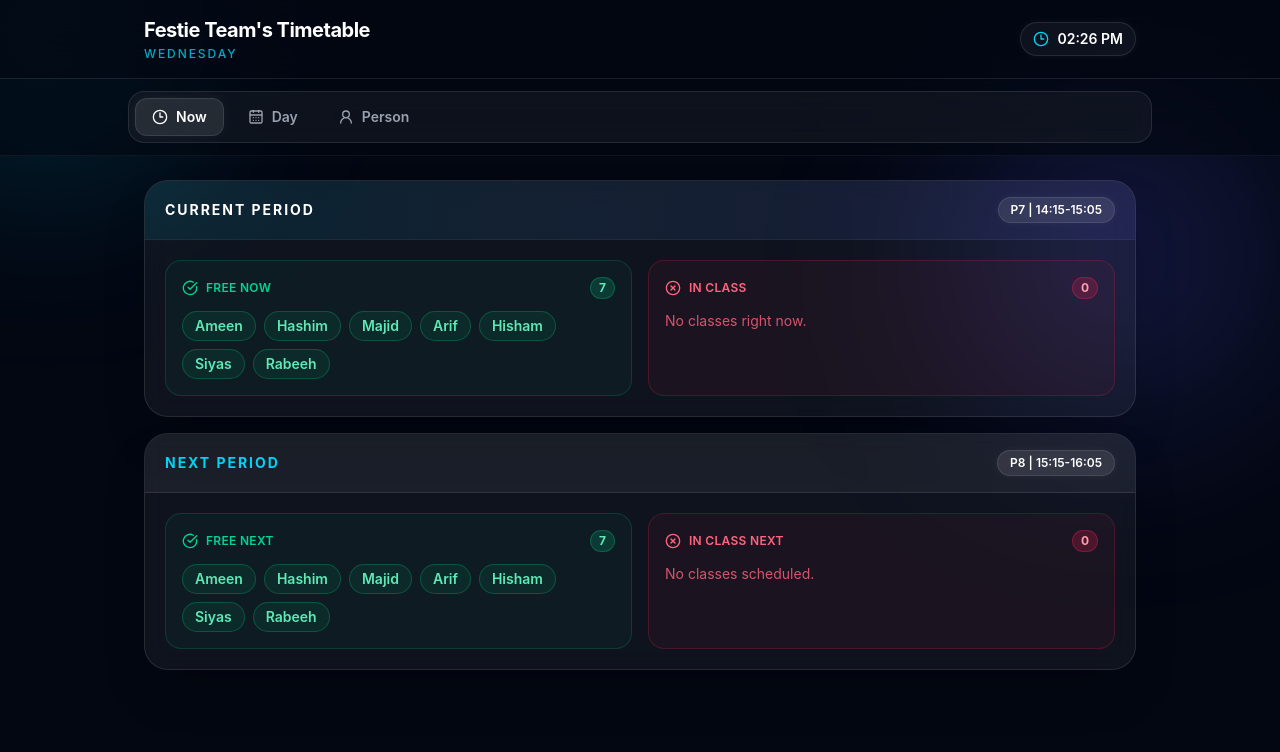
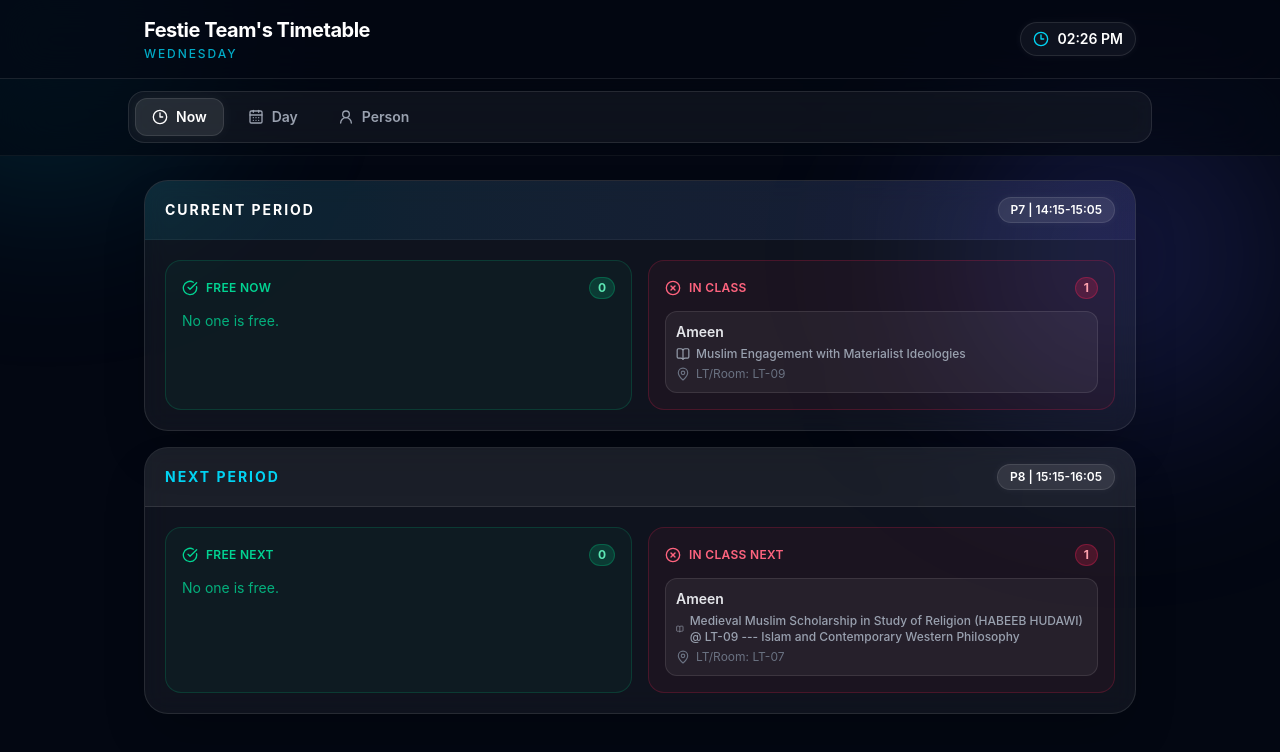
Before and after one commit to ameenvittal/timetable, a React (Vite) app: page / in a window 1280 px wide. Shown: the top 752 px of the page. Built offline with nearby package versions, Linux system fonts and the light colour scheme.

Commit message:
chore: remove outdated person CSV imports and update rawFiles array

```diff
--- a/src/data/index.ts
+++ b/src/data/index.ts
@@ -1,27 +1,13 @@
 // To add a new person: import their CSV and add to this array.
 
 import ameenCSV from "./persons/ameen.csv?raw";
-import hashimCSV from "./persons/hashim.csv?raw";
-import majidCSV from "./persons/majid.csv?raw";
-import ArifCSV from "./persons/arif.csv?raw";
-import HishamCSV from "./persons/hisham.csv?raw";
-import SiyasCSV from "./persons/siyas.csv?raw";
-import RabeehCSV from "./persons/rabeeh.csv?raw";
-
-import ShamsheerCSV from "./persons/shamsheer.csv?raw";
 
 import { parsePersonCSV } from "../utils/csvParser";
 import type { PersonSchedule } from "../types";
 
 const rawFiles: { name: string; csv: string }[] = [
   { name: "Ameen", csv: ameenCSV },
-  { name: "Hashim", csv: hashimCSV },
-  { name: "Majid", csv: majidCSV },
-  { name: "Arif", csv: ArifCSV },
-  { name: "Hisham", csv: HishamCSV },
-  { name: "Siyas", csv: SiyasCSV },
-  { name: "Rabeeh", csv: RabeehCSV },
-  { name: "Shamsheer", csv: ShamsheerCSV },
+
   // { name: "NewPerson", csv: newPersonCSV },  ← add here
 ];
 
```
Also changed, not shown: src/data/persons/ameen.csv (added).
